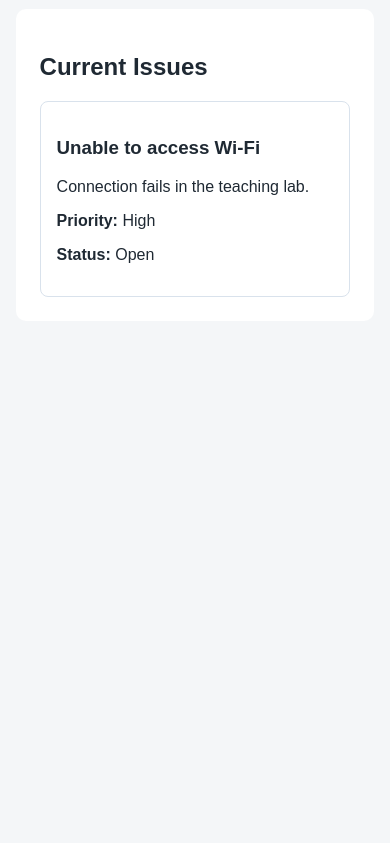
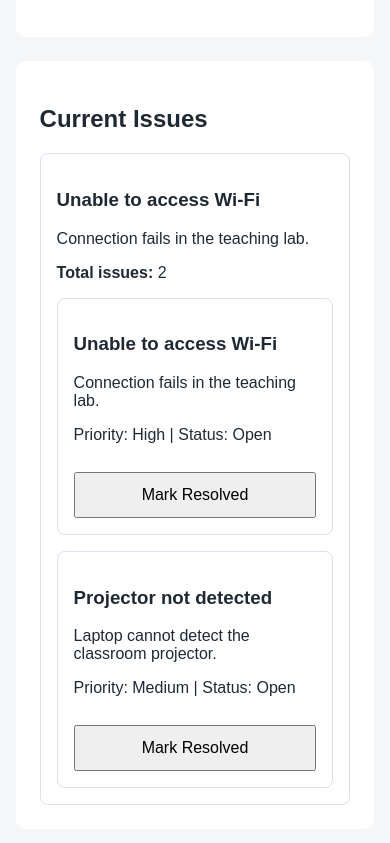
Before and after one commit to miriamrafik/cloud_labs, a website: page frontend/index.html in a window 390 px wide. Shown: the part 785-1628 px from the top of the page. Before the commit the page ends 1138 px from the top, so only its background shows below. Drawn offline with Linux system fonts and the light colour scheme.

Commit message:
Add interactive frontend and JavaScript

```diff
--- a/frontend/css/style.css
+++ b/frontend/css/style.css
@@ -43,3 +43,14 @@
         grid-template-columns: 1fr;
     }
 }
+#issues-list {
+display: grid;
+gap: 1rem;
+}
+.issue-card button {
+margin-top: 0.75rem;
+}
+#form-message {
+min-height: 1.25rem;
+font-weight: 600;
+}
--- a/frontend/index.html
+++ b/frontend/index.html
@@ -18,13 +18,13 @@
         <h2>Create Issue</h2>
         <form id="issue-form">
             <label for="title">Title</label>
-            <input id="title" name="title" type="text">
+            <input id="title" name="title" type="text" required>
 
             <label for="description">Description</label>
-            <textarea id="description" name="description"></textarea>
+            <textarea id="description" name="description" required></textarea>
 
             <label for="priority">Priority</label>
-            <select id="priority" name="priority">
+            <select id="priority" name="priority" required>
                 <option>Low</option>
                 <option selected>Medium</option>
                 <option>High</option>
@@ -32,6 +32,8 @@
 
             <button type="submit">Submit Issue</button>
         </form>
+        <p id="form-message" aria-live="polite"></p>
+
     </section>
 
     <section class="panel">
@@ -39,10 +41,11 @@
         <article class="issue-card">
             <h3>Unable to access Wi-Fi</h3>
             <p>Connection fails in the teaching lab.</p>
-            <p><strong>Priority:</strong> High</p>
-            <p><strong>Status:</strong> Open</p>
+            <p><strong>Total issues:</strong>
+            <span id="issue-count">0</span></p>
+            <div id="issues-list"></div>
         </article>
     </section>
 </main>
 
-<script src="js/app.js"></script>
+<script src="js/app.js" defer></script>
--- a/frontend/js/app.js
+++ b/frontend/js/app.js
@@ -0,0 +1,84 @@
+const issueForm = document.querySelector('#issue-form');
+const titleInput = document.querySelector('#title');
+const descriptionInput = document.querySelector('#description');
+const priorityInput = document.querySelector('#priority');
+const issuesList = document.querySelector('#issues-list');
+const issueCount = document.querySelector('#issue-count');
+const formMessage = document.querySelector('#form-message');
+
+const issues = [
+{
+id: 'ISS-101',
+title: 'Unable to access Wi-Fi',
+description: 'Connection fails in the teaching lab.',
+priority: 'High',
+status: 'Open',
+createdAt: new Date().toISOString()   },
+    {
+        id: 'ISS-102',
+        title: 'Projector not detected',
+        description: 'Laptop cannot detect the classroom projector.',
+        priority: 'Medium',
+        status: 'Open',
+        createdAt: new Date().toISOString()
+    }
+];
+function renderIssues() {
+    issuesList.replaceChildren();
+    issueCount.textContent = issues.length;
+
+    issues.forEach((issue) => {
+        const card = document.createElement('article');
+        card.className = 'issue-card';
+
+        const heading = document.createElement('h3');
+        heading.textContent = issue.title;
+
+        const description = document.createElement('p');
+        description.textContent = issue.description;
+
+        const meta = document.createElement('p');
+        meta.textContent = `Priority: ${issue.priority} | Status:
+${issue.status}`;
+
+        const button = document.createElement('button');
+        button.type = 'button';
+        button.textContent = issue.status === 'Open' ? 'Mark Resolved' :
+'Reopen';
+        button.addEventListener('click', () => toggleIssueStatus(issue.id));
+
+        card.append(heading, description, meta, button);
+        issuesList.append(card);
+    });
+}
+issueForm.addEventListener('submit', (event) => {
+    event.preventDefault();
+
+    const newIssue = {
+        id: `ISS-${Date.now()}`,
+        title: titleInput.value.trim(),
+        description: descriptionInput.value.trim(),
+        priority: priorityInput.value,
+        status: 'Open',
+        createdAt: new Date().toISOString()
+    };
+
+    issues.push(newIssue);
+    issueForm.reset();
+    priorityInput.value = 'Medium';
+    formMessage.textContent = 'Issue added to the local browser session.';
+    renderIssues();
+});
+function toggleIssueStatus(issueId) {
+    const issue = issues.find((item) => item.id === issueId);
+
+    if (!issue) {
+        console.error('Issue not found:', issueId);
+        return;
+    }
+
+    issue.status = issue.status === 'Open' ? 'Resolved' : 'Open';
+    renderIssues();
+}
+
+renderIssues();
```
Also changed, not shown: frontend/package.json (added, +16 -0 lines), 1 other file.
